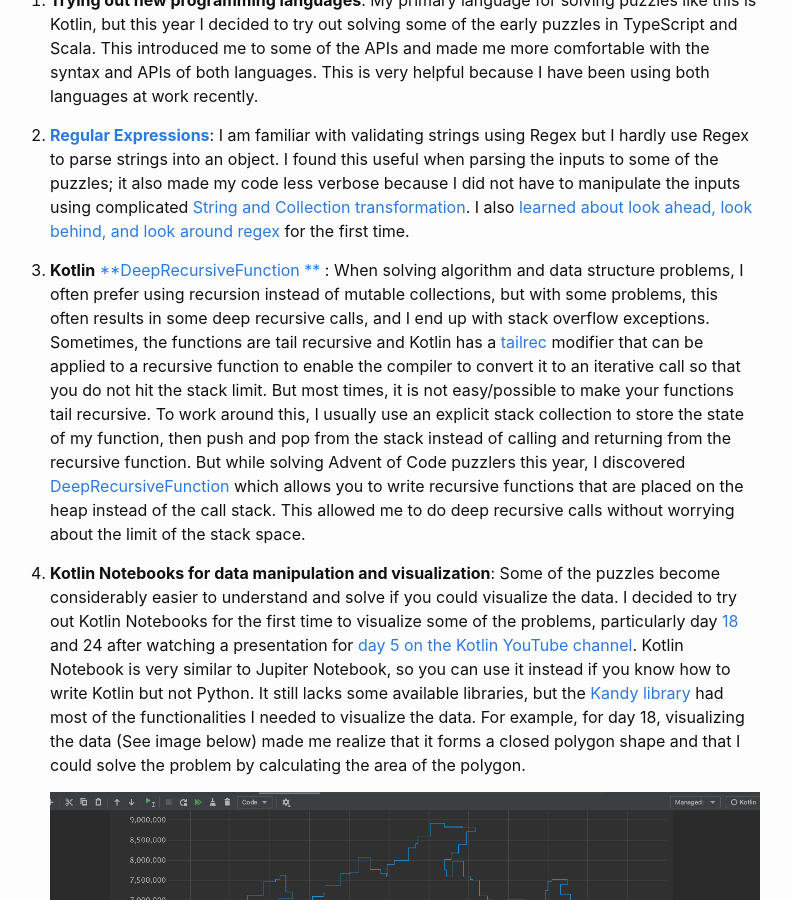
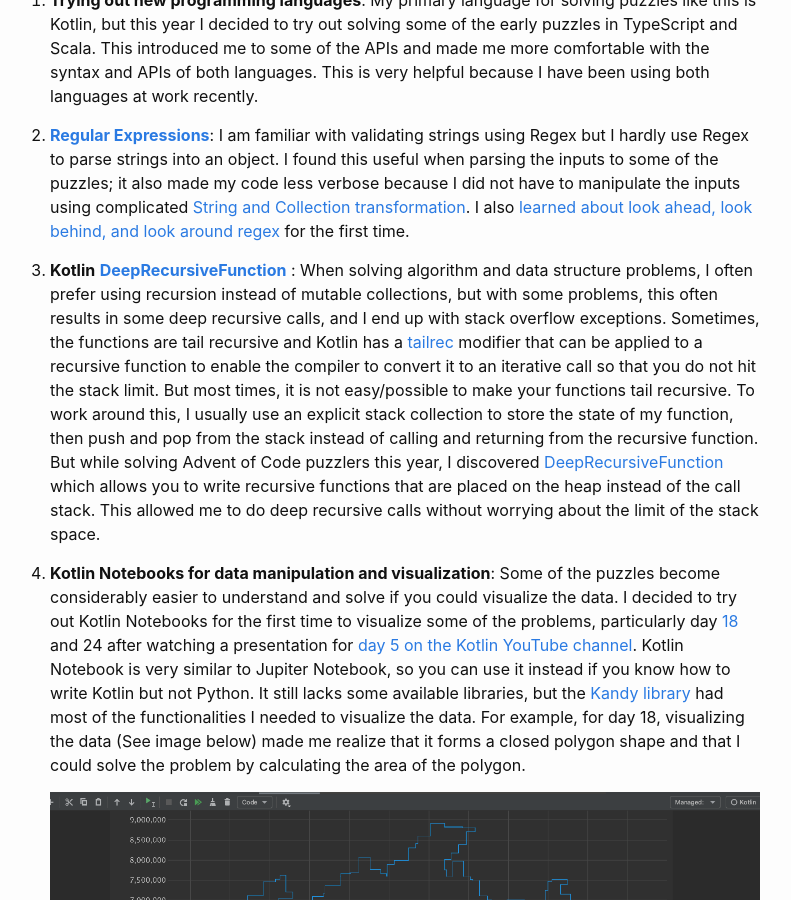
Before and after one commit to Oziomajnr/Ozioma-Personal-Website, a Jekyll site: the page built from blog/_posts/2023-01-09-what-i-learned-from-solving-2023-advent-of-code-puzzle.md, in a window 1280 px wide and 900 px high, scrolled down 920 px. Shown: the whole window, without its empty margins (250-1041 px from the left). Built offline with Jekyll 4.4.1, drawn with Linux system fonts in a browser that asks for light colours; comment, search, counter and statistics services are not loaded; some of the changed text lies outside the part shown.

Commit message:
Fix grammer.

```diff
--- a/blog/_posts/2023-01-09-what-i-learned-from-solving-2023-advent-of-code-puzzle.md
+++ b/blog/_posts/2023-01-09-what-i-learned-from-solving-2023-advent-of-code-puzzle.md
@@ -25,8 +25,7 @@
 
 2. [**Regular Expressions**](https://en.wikipedia.org/wiki/Regular_expression#): I am familiar with validating strings using Regex but I hardly use Regex to parse strings into an object. I found this useful when parsing the inputs to some of the puzzles; it also made my code less verbose because I did not have to manipulate the inputs using complicated [String and Collection transformation](https://kotlinlang.org/docs/collection-transformations.html#string-representation). I also [learned about look ahead, look behind, and look around regex](https://www.regular-expressions.info/lookaround.html) for the first time.
 
-3. **Kotlin** [**DeepRecursiveFunction
-   **](https://kotlinlang.org/api/latest/jvm/stdlib/kotlin/-deep-recursive-function/) : When solving algorithm and data structure problems, I often prefer using recursion instead of mutable collections, but with some problems, this often results in some deep recursive calls, and I end up with stack overflow exceptions. Sometimes, the functions are tail recursive and Kotlin has a [tailrec](https://kotlinlang.org/docs/functions.html#tail-recursive-functions) modifier that can be applied to a recursive function to enable the compiler to convert it to an iterative call so that you do not hit the stack limit. But most times, it is not easy/possible to make your functions tail recursive. To work around this, I usually use an explicit stack collection to store the state of my function, then push and pop from the stack instead of calling and returning from the recursive function. But while solving Advent of Code puzzlers this year, I discovered [DeepRecursiveFunction](https://kotlinlang.org/api/latest/jvm/stdlib/kotlin/-deep-recursive-function/) which allows you to write recursive functions that are placed on the heap instead of the call stack. This allowed me to do deep recursive calls without worrying about the limit of the stack space.
+3. **Kotlin** [**DeepRecursiveFunction**](https://kotlinlang.org/api/latest/jvm/stdlib/kotlin/-deep-recursive-function/) : When solving algorithm and data structure problems, I often prefer using recursion instead of mutable collections, but with some problems, this often results in some deep recursive calls, and I end up with stack overflow exceptions. Sometimes, the functions are tail recursive and Kotlin has a [tailrec](https://kotlinlang.org/docs/functions.html#tail-recursive-functions) modifier that can be applied to a recursive function to enable the compiler to convert it to an iterative call so that you do not hit the stack limit. But most times, it is not easy/possible to make your functions tail recursive. To work around this, I usually use an explicit stack collection to store the state of my function, then push and pop from the stack instead of calling and returning from the recursive function. But while solving Advent of Code puzzlers this year, I discovered [DeepRecursiveFunction](https://kotlinlang.org/api/latest/jvm/stdlib/kotlin/-deep-recursive-function/) which allows you to write recursive functions that are placed on the heap instead of the call stack. This allowed me to do deep recursive calls without worrying about the limit of the stack space.
 
 4. **Kotlin Notebooks for data manipulation and visualization**:  Some of the puzzles become considerably easier to understand and solve if you could visualize the data. I decided to try out Kotlin Notebooks for the first time to visualize some of the problems, particularly day [18](https://adventofcode.com/2023/day/18) and 24 after watching a presentation for [day 5 on the Kotlin YouTube channel](https://www.youtube.com/watch?v=gLuXUlc6CnE). Kotlin Notebook is very similar to Jupiter Notebook, so you can use it instead if you know how to write Kotlin but not Python. It still lacks some available libraries, but the [Kandy library](https://kotlin.github.io/kandy/welcome.html) had most of the functionalities I needed to visualize the data. For example, for day 18, visualizing the data (See image below) made me realize that it forms a closed polygon shape and that I could solve the problem by calculating the area of the polygon.
 
@@ -36,16 +35,16 @@
 
 ## Math And Geometry.
 
-1. [LCM Application (Gear Problem)](https://en.wikipedia.org/wiki/Least_common_multiple#Gears_problem):  The problems on [day 8](https://adventofcode.com/2023/day/8) and [20](https://adventofcode.com/2023/day/20) can be simplified into running a simulation to figure out when multiple objects revolving at different speeds would eventually align. It turns out that this is a classic problem called the **Gear Problem** and it can be solved by calculating the lowest common multiple of the speeds of the object. The same principle can be applied in astronomy to figure out when 3 planets align ([Syzygy](https://en.wikipedia.org/wiki/Syzygy_%28astronomy%29)).
+1. [**LCM Application (Gear Problem)**](https://en.wikipedia.org/wiki/Least_common_multiple#Gears_problem):  The problems on [day 8](https://adventofcode.com/2023/day/8) and [20](https://adventofcode.com/2023/day/20) can be simplified into running a simulation to figure out when multiple objects revolving at different speeds would eventually align. It turns out that this is a classic problem called the **Gear Problem** and it can be solved by calculating the lowest common multiple of the speeds of the object. The same principle can be applied in astronomy to figure out when 3 planets align ([Syzygy](https://en.wikipedia.org/wiki/Syzygy_%28astronomy%29)).
 
-2. [Finding Points In a Polygon](https://en.wikipedia.org/wiki/Point_in_polygon#Ray_casting_algorithm): The second part of day 10 can be simplified into counting the number of points in a polygon. I learned about the ray casting algorithm, which involved counting the number of times a line from the point in any direction touches a point on the edge of the polygon. If it touches it an even number of times, then the point is outside of the polygon; if it touches it an odd number of times, then the point is in the polygon. A similar algorithm is applied in [SVG generation](https://en.wikipedia.org/wiki/Point_in_polygon#SVG).
+2. [**Finding Points In a Polygon**](https://en.wikipedia.org/wiki/Point_in_polygon#Ray_casting_algorithm): The second part of day 10 can be simplified into counting the number of points in a polygon. I learned about the ray casting algorithm, which involved counting the number of times a line from the point in any direction touches a point on the edge of the polygon. If it touches it an even number of times, then the point is outside of the polygon; if it touches it an odd number of times, then the point is in the polygon. A similar algorithm is applied in [SVG generation](https://en.wikipedia.org/wiki/Point_in_polygon#SVG).
 
     <p align="center">
      <img src="/img/ray_casting.png" alt="Ray casting algorithm">
     </p>
 
-3. Area Of a Polygon ([Shoelace Formula](https://en.wikipedia.org/wiki/Shoelace_formula) and [Pick's  Theorem](https://en.wikipedia.org/wiki/Pick%27s_theorem))
+3. **Area Of a Polygon** ([**Shoelace Formula**](https://en.wikipedia.org/wiki/Shoelace_formula) and [Pick's  Theorem](https://en.wikipedia.org/wiki/Pick%27s_theorem))
 
-4. [3D Equation of a line](https://www.youtube.com/watch?v=uXnWQIumLNA): The first part of day 24 involved finding the point of intersection of 2 lines on a 2d plane, which was not very difficult to solve with algebra. But for the second part, you had to find the point of intersection of multiple lines in a 3D space. After revisiting some 3D geometry tutorials, I figured out a solution using algebra.
+4. [**3D Equation of a line**](https://www.youtube.com/watch?v=uXnWQIumLNA): The first part of day 24 involved finding the point of intersection of 2 lines on a 2d plane, which was not very difficult to solve with algebra. But for the second part, you had to find the point of intersection of multiple lines in a 3D space. After revisiting some 3D geometry tutorials, I figured out a solution using algebra.
 
 Overall, it was a very great experience, even though it took more of my time than I would have loved to spare. The process of going from not having any idea on the solution to a problem to gradually figuring it out was very thrilling, and I look forward to learning more things next year.
```
